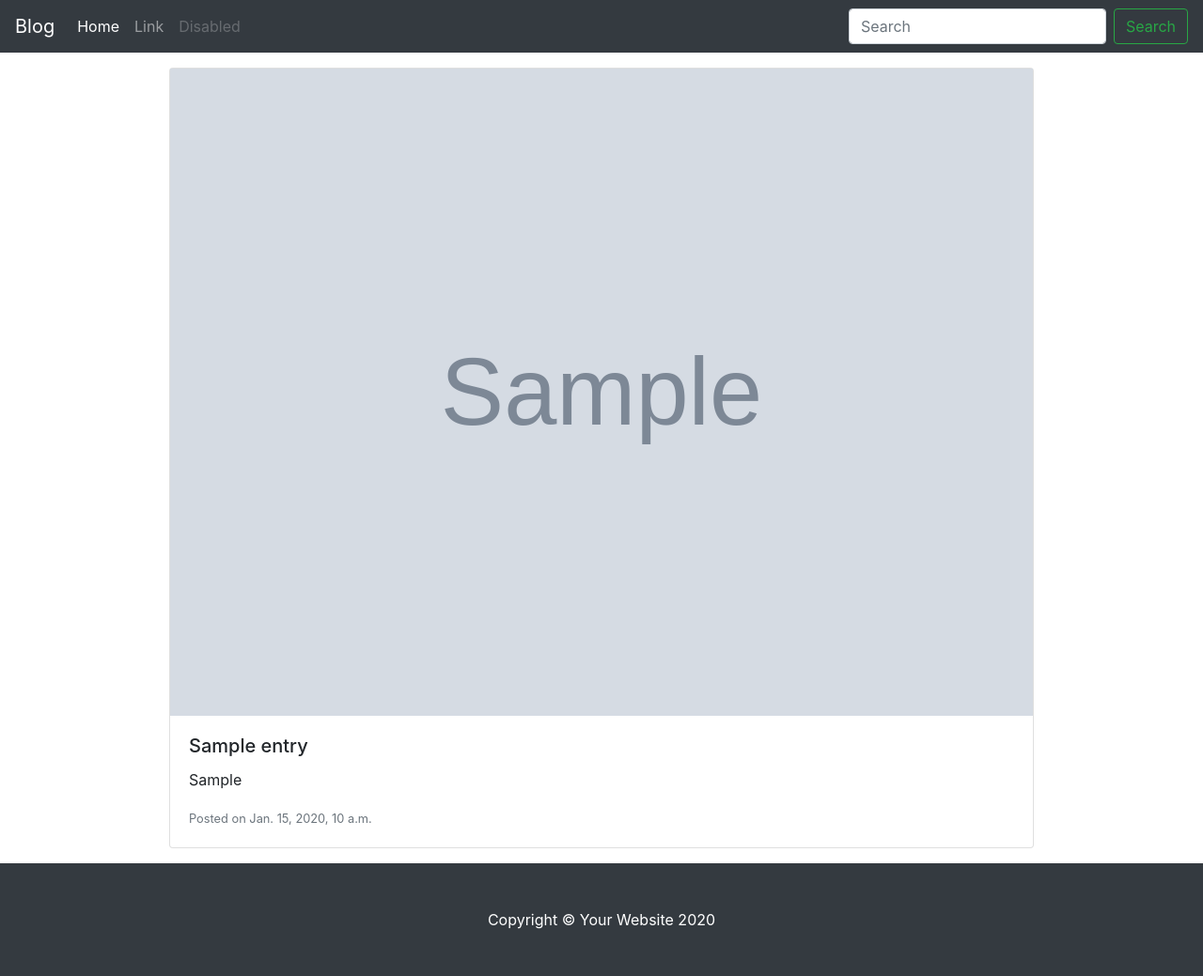
After one commit to avifernando/django-blog, a Django app: page /entry/1/ in a window 1280 px wide. The commit adds this page. Shown: the whole page at 94% size. Run offline with Django 3.2, Linux system fonts and the light colour scheme; tables that the repository leaves empty hold one stand-in row (values such as "Sample post"); grey boxes marked "Sample" are stand-in pictures; some libraries are stand-ins or nearby versions.

Commit message:
opciones de visualizacion de posts de leer mas, y opcion de subir imagen agregados

```diff
--- a/personalblog/entries/models.py
+++ b/personalblog/entries/models.py
@@ -7,6 +7,7 @@ class entry(models.Model):
     entry_test = RichTextField(blank = True, null = True)
     entry_date = models.DateTimeField(auto_now_add=True)
     entry_author = models.ForeignKey(User, on_delete=models.CASCADE)
+    entry_image = models.ImageField(upload_to='postsimages', null = True)
 
     class Meta:
         verbose_name_plural = 'entries'
--- /dev/null
+++ b/personalblog/entries/templates/entries/entry_detail.html
@@ -0,0 +1,22 @@
+{% extends 'entries/base.html' %}
+{% load static %}
+<!-- Aca termina el NAVbar-->
+{% block content %}
+
+    <div class="container">
+        <div class="row justify-content-center mt-3">
+            <div class="col-md-10 ">
+                <div class="card mb-3">
+
+                  <img src="{{object.entry_image.url}}" class="img-fluid">
+
+                    <div class="card-body">
+                      <h5 class="card-title">{{object.entry_title}}</h5>
+                      <p class="card-text">{{object.entry_test|safe }}</p>
+                      <p class="card-text"><small class="text-muted">Posted on {{object.entry_date}}</small></p>
+                    </div>
+                </div>
+            </div>
+        </div>
+    </div>
+{% endblock %}
--- a/personalblog/entries/urls.py
+++ b/personalblog/entries/urls.py
@@ -1,8 +1,9 @@
 from django.urls import path
-from .views import HomeView
+from .views import HomeView, EntryView
 
 
 urlpatterns = [
     path('', HomeView.as_view(), name = 'home'),
+    path('entry/<int:pk>/', EntryView.as_view(), name='entry-detail')
 
 ]
--- a/personalblog/entries/views.py
+++ b/personalblog/entries/views.py
@@ -1,5 +1,5 @@
 from django.shortcuts import render
-from django.views.generic import ListView
+from django.views.generic import ListView, DetailView
 from .models import entry
 
 # Create your views here.
@@ -7,3 +7,7 @@ class HomeView(ListView):
     model = entry
     template_name='entries/index.html'
     context_object_name = 'blog_entries'
+
+class EntryView(DetailView):
+    model = entry
+    template_name='entries/entry_detail.html'
--- a/personalblog/personalblog/urls.py
+++ b/personalblog/personalblog/urls.py
@@ -15,8 +15,13 @@ Including another URLconf
 """
 from django.contrib import admin
 from django.urls import path, include
+from django.conf import settings
+from django.conf.urls.static import static
 
 urlpatterns = [
     path('admin/', admin.site.urls),
     path('', include('entries.urls'))
 ]
+
+if settings.DEBUG:
+    urlpatterns += static(settings.MEDIA_URL, document_root=settings.MEDIA_ROOT)
```
Also changed, not shown: personalblog/entries/templates/entries/index.html (+6 -3 lines), personalblog/personalblog/settings.py (+9 -0 lines), personalblog/entries/migrations/0004_entry_entry_image.py (added), personalblog/media/postsimages/maxresdefault.jpg (added), personalblog/media/postsimages/planeamientoweb.jpg (added), personalblog/media/postsimages/postsportada.jpg (added).
